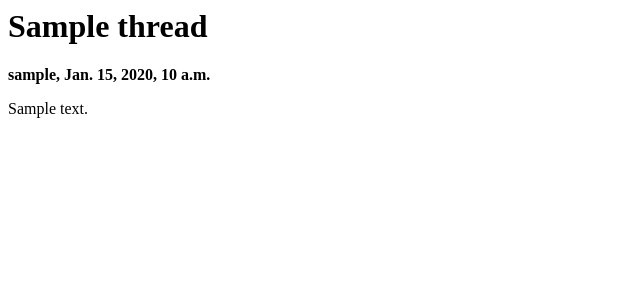
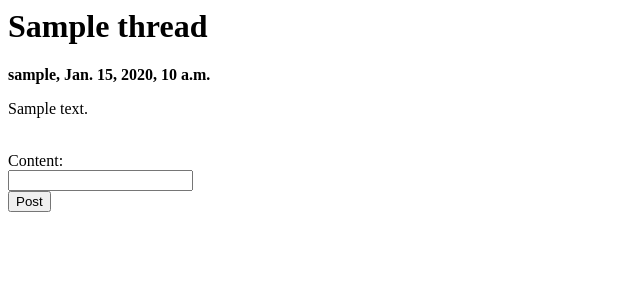
Before and after one commit to pciesz/RemoteDataBases, a Django app: page /forum/thread/1/ in a window 1280 px wide. Shown: the top 300 px of the page, without its empty margins (0-640 px from the left). Run offline with Django 3.2, Linux system fonts and the light colour scheme; tables that the repository leaves empty hold one stand-in row (values such as "Sample post").

Commit message:
Add form to entry

```diff
--- a/forum/forms.py
+++ b/forum/forms.py
@@ -4,7 +4,7 @@ from forum.models import Entry, Thread, Category
 
 
 class EntryForm(forms.Form):
-    content = forms.TextInput()
+    content = forms.CharField(max_length=500)
 
     class Meta:
         model = Entry
--- a/forum/urls.py
+++ b/forum/urls.py
@@ -4,5 +4,5 @@ from . import views
 urlpatterns = [
     path('', views.index, name="index"),
     path(r'category/<int:id>/', views.category_view, name='category_view'),
-    path(r'thread/<int:id>/', views.thread_view, name='thread_view'),
+    path(r'thread/<int:id>/', views.EntryFormView.as_view(), name='thread_view'),
 ]
--- a/forum/views.py
+++ b/forum/views.py
@@ -5,6 +5,9 @@ from django.http import HttpResponse
 from django.template import loader
 
 # Create your views here.
+from django.views import View
+
+from forum.forms import EntryForm
 from forum.models import Thread, Category, Entry
 
 
@@ -37,3 +40,31 @@ def thread_view(request, id):
     }
 
     return HttpResponse(template.render(context, request))
+
+
+class EntryFormView(View):
+    form_class = EntryForm
+    template_name = 'forum/thread.html'
+
+    def get(self, request, id):
+        form = self.form_class(None)
+
+        entry_context = {
+            'thread': Thread.objects.filter(id=id)[0],
+            'posts': Entry.objects.filter(thread=id),
+            'form': form
+        }
+
+        print("size")
+        print(len(entry_context['posts']))
+
+        return render(request=request, template_name=self.template_name, context=entry_context)
+
+    def post(self, request, id):
+        form = self.form_class(request.POST)
+
+        if form.is_valid():
+            username = form.cleaned_data['username']
+            password = form.cleaned_data['password']
+
+            print(username + ' ' + password)
--- /dev/null
+++ b/templates/forum/forms/entry_view.html
@@ -0,0 +1,7 @@
+{% for field in form %}
+    <div class="form-group">
+        <span class="text-danger">{{ field.errors }}</span>
+    <label>{{ field.label_tag }}</label>
+    <div>{{ field }}</div>
+    </div>
+{%  endfor %}
--- a/templates/forum/thread.html
+++ b/templates/forum/thread.html
@@ -3,13 +3,22 @@
     <title>Forum</title>
 </head>
 <body>
-<h1>{{ thread.subject}}</h1>
+<h1>{{ thread.subject }}</h1>
 
 {% for post in posts %}
     <p><b>{{ post.user }}, {{ post.date }}</b></p>
     <p>{{ post.content }}</p>
     <br/>
 {% endfor %}
+
+{% if error_message %}
+    <p><strong>{{ error_message }}</strong></p>
+{% endif %}
+<form action="/forum/thread/{{ thread.id }}/" method="POST">
+    {% csrf_token %}
+    {% include 'forum/forms/entry_view.html' %}
+    <input type="submit" value="Post">
+</form>
 </body>
 
 </html>
--- a/templates/user/user_login_form.html
+++ b/templates/user/user_login_form.html
@@ -5,7 +5,6 @@
     <title>Registration</title>
 </head>
 <body>
-<p>Hi</p>
 <div>
     {% if error_message %}
         <p><strong>{{ error_message }}</strong></p>
```
